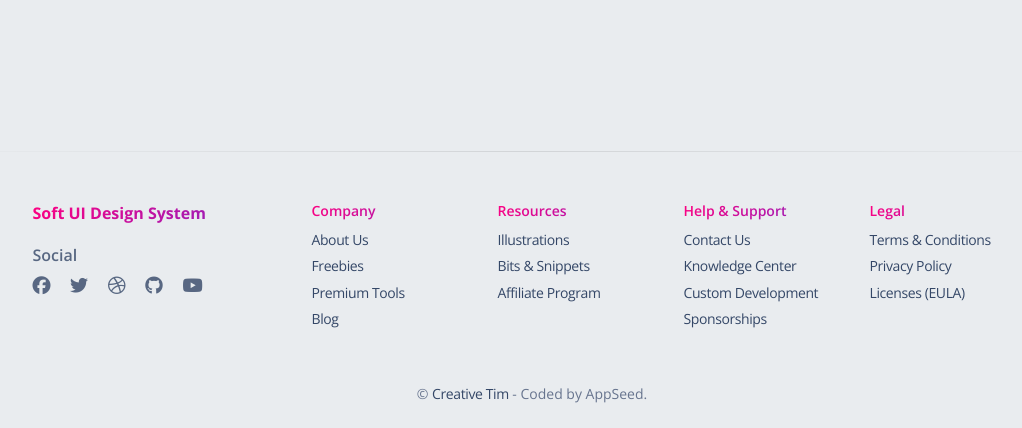
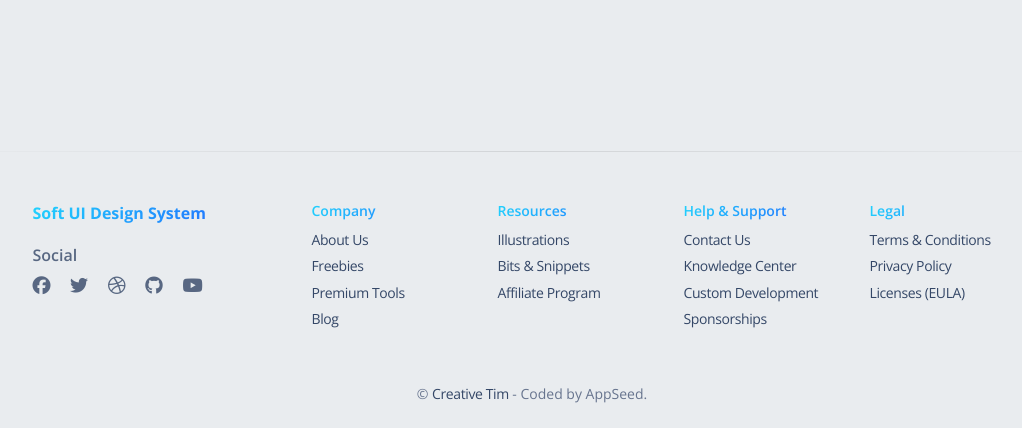
Before and after one commit to Aliancn/Prepaid-dispute-resolution-platform, a Django app: page / in a window 1280 px wide. Shown: the part 1480-1908 px from the top of the page, without its empty margins (108-1130 px from the left). Run offline with Django 4.2, Linux system fonts and the light colour scheme; some libraries are stand-ins or nearby versions.

Commit message:
UI界面的修改, 修改primary -》 info 将红色修改为蓝色

```diff
--- a/base/templates/includes/footer_background.html
+++ b/base/templates/includes/footer_background.html
@@ -6,7 +6,7 @@
     <div class=" row">
       <div class="col-md-3 mb-4 ms-auto">
         <div>
-          <h6 class="text-gradient text-primary font-weight-bolder">Soft UI Design System</h6>
+          <h6 class="text-gradient text-info font-weight-bolder">Soft UI Design System</h6>
         </div>
         <div>
           <h6 class="mt-3 mb-2 opacity-8">Social</h6>
@@ -49,7 +49,7 @@
 
       <div class="col-md-2 col-sm-6 col-6 mb-4">
         <div>
-          <h6 class="text-gradient text-primary text-sm">Company</h6>
+          <h6 class="text-gradient text-info text-sm">Company</h6>
           <ul class="flex-column ms-n3 nav">
             <li class="nav-item">
               <a class="nav-link" href="https://www.creative-tim.com/presentation?AFFILIATE=128200" target="_blank">
@@ -80,7 +80,7 @@
 
       <div class="col-md-2 col-sm-6 col-6 mb-4">
         <div>
-          <h6 class="text-gradient text-primary text-sm">Resources</h6>
+          <h6 class="text-gradient text-info text-sm">Resources</h6>
           <ul class="flex-column ms-n3 nav">
             <li class="nav-item">
               <a class="nav-link" href="https://iradesign.io/" target="_blank">
@@ -105,7 +105,7 @@
 
       <div class="col-md-2 col-sm-6 col-6 mb-4">
         <div>
-          <h6 class="text-gradient text-primary text-sm">Help & Support</h6>
+          <h6 class="text-gradient text-info text-sm">Help & Support</h6>
           <ul class="flex-column ms-n3 nav">
             <li class="nav-item">
               <a class="nav-link" href="https://www.creative-tim.com/contact-us?AFFILIATE=128200" target="_blank">
@@ -137,7 +137,7 @@
 
       <div class="col-md-2 col-sm-6 col-6 mb-4 me-auto">
         <div>
-          <h6 class="text-gradient text-primary text-sm">Legal</h6>
+          <h6 class="text-gradient text-info text-sm">Legal</h6>
           <ul class="flex-column ms-n3 nav">
             <li class="nav-item">
               <a class="nav-link" href="https://www.creative-tim.com/terms?AFFILIATE=128200" target="_blank">
--- a/home/templates/includes/law-navigation-new.html
+++ b/home/templates/includes/law-navigation-new.html
@@ -25,20 +25,9 @@
                   <div class="d-none d-lg-block">
                     <div class="dropdown-header text-dark font-weight-bolder d-flex justify-content-cente align-items-center px-0">
                       <div class="d-inline-block">
-                        <div class="icon icon-shape icon-xs border-radius-md bg-gradient-primary text-center me-2 d-flex align-items-center justify-content-center">
-                          <svg width="12px" height="12px" viewBox="0 0 45 40" version="1.1" xmlns="http://www.w3.org/2000/svg" xmlns:xlink="http://www.w3.org/1999/xlink">
-                            <title>shop</title>
-                            <g stroke="none" stroke-width="1" fill="none" fill-rule="evenodd">
-                              <g transform="translate(-1716.000000, -439.000000)" fill="#FFFFFF" fill-rule="nonzero">
-                                <g transform="translate(1716.000000, 291.000000)">
-                                  <g transform="translate(0.000000, 148.000000)">
-                                    <path d="M46.7199583,10.7414583 L40.8449583,0.949791667 C40.4909749,0.360605034 39.8540131,0 39.1666667,0 L7.83333333,0 C7.1459869,0 6.50902508,0.360605034 6.15504167,0.949791667 L0.280041667,10.7414583 C0.0969176761,11.0460037 -1.23209662e-05,11.3946378 -1.23209662e-05,11.75 C-0.00758042603,16.0663731 3.48367543,19.5725301 7.80004167,19.5833333 L7.81570833,19.5833333 C9.75003686,19.5882688 11.6168794,18.8726691 13.0522917,17.5760417 C16.0171492,20.2556967 20.5292675,20.2556967 23.494125,17.5760417 C26.4604562,20.2616016 30.9794188,20.2616016 33.94575,17.5760417 C36.2421905,19.6477597 39.5441143,20.1708521 42.3684437,18.9103691 C45.1927731,17.649886 47.0084685,14.8428276 47.0000295,11.75 C47.0000295,11.3946378 46.9030823,11.0460037 46.7199583,10.7414583 Z" opacity="0.598981585"></path>
-                                    <path d="M39.198,22.4912623 C37.3776246,22.4928106 35.5817531,22.0149171 33.951625,21.0951667 L33.92225,21.1107282 C31.1430221,22.6838032 27.9255001,22.9318916 24.9844167,21.7998837 C24.4750389,21.605469 23.9777983,21.3722567 23.4960833,21.1018359 L23.4745417,21.1129513 C20.6961809,22.6871153 17.4786145,22.9344611 14.5386667,21.7998837 C14.029926,21.6054643 13.533337,21.3722507 13.0522917,21.1018359 C11.4250962,22.0190609 9.63246555,22.4947009 7.81570833,22.4912623 C7.16510551,22.4842162 6.51607673,22.4173045 5.875,22.2911849 L5.875,44.7220845 C5.875,45.9498589 6.7517757,46.9451667 7.83333333,46.9451667 L19.5833333,46.9451667 L19.5833333,33.6066734 L27.4166667,33.6066734 L27.4166667,46.9451667 L39.1666667,46.9451667 C40.2482243,46.9451667 41.125,45.9498589 41.125,44.7220845 L41.125,22.2822926 C40.4887822,22.4116582 39.8442868,22.4815492 39.198,22.4912623 Z"></path>
-                                  </g>
-                                </g>
-                              </g>
-                            </g>
-                          </svg>
+                        <div class="icon icon-shape icon-xs border-radius-md  text-center me-2 d-flex align-items-center justify-content-center">
+
+                          <img width="24" height="24" src="https://img.icons8.com/material-outlined/24/handshake--v1.png" alt="handshake--v1"/>
                         </div>
                       </div>维权业务选择
                     </div>
--- a/home/templates/pages/documents.html
+++ b/home/templates/pages/documents.html
@@ -13,7 +13,7 @@
 <section style="margin-top: 100px;">
     <div class="container py-4">
         <div class="card">
-            <div class="card-header bg-primary text-white py-4">
+            <div class="card-header bg-info text-white py-4">
                 <div class="col-md-6 text-left">案例列表</div>
             </div>
             <div class="card-body pt-4">
@@ -29,7 +29,7 @@
                         </div>
                     </div>
                     <div class="col-md-4">
-                        <button type="button" class="btn bg-gradient-primary w-auto me-1 mb-0" id="queryButton">查询</button>
+                        <button type="button" class="btn bg-gradient-info w-auto me-1 mb-0" id="queryButton">查询</button>
                     </div>
                 </div>
                 <div class="table-responsive" >
@@ -54,7 +54,7 @@
                 </div>
                 <div class="row justify-content-between py-2">
                     <div class="col-lg-4">
-                        <ul class="pagination pagination-primary m-4" id="pagination">
+                        <ul class="pagination pagination-info m-4" id="pagination">
                             <li class="page-item disabled" id="previous-page">
                                 <a class="page-link" href="javascript:;" aria-label="Previous">
                                     <span aria-hidden="true">&laquo;</span>
--- a/home/templates/pages/home.html
+++ b/home/templates/pages/home.html
@@ -19,12 +19,12 @@
       <div class="container">
         <div class="row">
           <div class="col-lg-6 col-md-7 d-flex justify-content-center flex-column">
-            <h1 class="text-gradient text-primary">消费纠纷解决</h1>
+            <h1 class="text-gradient text-info">消费纠纷解决</h1>
             <h1 class="mb-4">一站式平台</h1>
             <p class="lead pe-5 me-5">一项针对当前消费市场中消费纠纷所遭遇的维权挑战而精心打造的综合性在线服务平台</p>
             <div class="buttons">
-              <button type="button" class="btn bg-gradient-primary mt-4" href="{% url "successful-cases" 1 %}">Get Started</button>
-              <button type="button" class="btn text-primary shadow-none mt-4">Read more</button>
+              <button type="button" class="btn bg-gradient-info mt-4" href="{% url "successful-cases" 1 %}">Get Started</button>
+              <button type="button" class="btn text-info shadow-none mt-4">Read more</button>
             </div>
           </div>
         </div>
@@ -67,7 +67,7 @@
           <div class="row">
             <div class="col-md-4 position-relative">
               <div class="p-3 text-center">
-                <h1 class="text-gradient text-primary"><span id="state1" countTo="70">0</span>+</h1>
+                <h1 class="text-gradient text-info"><span id="state1" countTo="70">0</span>+</h1>
                 <h5 class="mt-3">Coded Elements</h5>
                 <p class="text-sm">From buttons, to inputs, navbars, alerts or cards, you are covered</p>
               </div>
@@ -75,7 +75,7 @@
             </div>
             <div class="col-md-4 position-relative">
               <div class="p-3 text-center">
-                <h1 class="text-gradient text-primary"><span id="state2" countTo="15">0</span>+</h1>
+                <h1 class="text-gradient text-info"><span id="state2" countTo="15">0</span>+</h1>
                 <h5 class="mt-3">Design Blocks</h5>
                 <p class="text-sm">Mix the sections, change the colors and unleash your creativity</p>
               </div>
@@ -83,7 +83,7 @@
             </div>
             <div class="col-md-4">
               <div class="p-3 text-center">
-                <h1 class="text-gradient text-primary" id="state3" countTo="4">0</h1>
+                <h1 class="text-gradient text-info" id="state3" countTo="4">0</h1>
                 <h5 class="mt-3">Pages</h5>
                 <p class="text-sm">Save 3-4 weeks of work when you use our pre-made pages for your website</p>
               </div>
@@ -102,7 +102,7 @@
             <div class="col-md-6">
               <div class="info">
                 <div class="icon icon-sm">
-                  <svg class="text-primary" width="25px" height="25px" viewBox="0 0 40 44" version="1.1" xmlns="http://www.w3.org/2000/svg" xmlns:xlink="http://www.w3.org/1999/xlink">
+                  <svg class="text-info" width="25px" height="25px" viewBox="0 0 40 44" version="1.1" xmlns="http://www.w3.org/2000/svg" xmlns:xlink="http://www.w3.org/1999/xlink">
                     <title>document</title>
                     <g stroke="none" stroke-width="1" fill="none" fill-rule="evenodd">
                       <g transform="translate(-1870.000000, -591.000000)" fill="#FFFFFF" fill-rule="nonzero">
@@ -123,7 +123,7 @@
             <div class="col-md-6">
               <div class="info">
                 <div class="icon icon-sm">
-                  <svg class="text-primary" width="25px" height="25px" viewBox="0 0 45 40" version="1.1" xmlns="http://www.w3.org/2000/svg" xmlns:xlink="http://www.w3.org/1999/xlink">
+                  <svg class="text-info" width="25px" height="25px" viewBox="0 0 45 40" version="1.1" xmlns="http://www.w3.org/2000/svg" xmlns:xlink="http://www.w3.org/1999/xlink">
                     <title>shop</title>
                     <g stroke="none" stroke-width="1" fill="none" fill-rule="evenodd">
                       <g transform="translate(-1716.000000, -439.000000)" fill="#FFFFFF" fill-rule="nonzero">
@@ -147,7 +147,7 @@
             <div class="col-md-6 mt-3">
               <div class="info">
                 <div class="icon icon-sm">
-                  <svg class="text-primary" width="25px" height="25px" viewBox="0 0 42 44" version="1.1" xmlns="http://www.w3.org/2000/svg" xmlns:xlink="http://www.w3.org/1999/xlink">
+                  <svg class="text-info" width="25px" height="25px" viewBox="0 0 42 44" version="1.1" xmlns="http://www.w3.org/2000/svg" xmlns:xlink="http://www.w3.org/1999/xlink">
                     <title>time-alarm</title>
                     <g stroke="none" stroke-width="1" fill="none" fill-rule="evenodd">
                       <g transform="translate(-2319.000000, -440.000000)" fill="#923DFA" fill-rule="nonzero">
@@ -170,7 +170,7 @@
             <div class="col-md-6 mt-3">
               <div class="info">
                 <div class="icon icon-sm">
-                  <svg class="text-primary" width="25px" height="25px" viewBox="0 0 42 42" version="1.1" xmlns="http://www.w3.org/2000/svg" xmlns:xlink="http://www.w3.org/1999/xlink">
+                  <svg class="text-info" width="25px" height="25px" viewBox="0 0 42 42" version="1.1" xmlns="http://www.w3.org/2000/svg" xmlns:xlink="http://www.w3.org/1999/xlink">
                     <title>office</title>
                     <g stroke="none" stroke-width="1" fill="none" fill-rule="evenodd">
                       <g transform="translate(-1869.000000, -293.000000)" fill="#FFFFFF" fill-rule="nonzero">
@@ -192,7 +192,7 @@
           </div>
         </div>
         <div class="col-lg-4 ms-auto me-auto p-lg-4 mt-lg-0 mt-4">
-          <div class="card card-background card-background-mask-primary tilt" data-tilt>
+          <div class="card card-background card-background-mask-info tilt" data-tilt>
             <div class="full-background" style="background-image: url('https://raw.githubusercontent.com/creativetimofficial/public-assets/master/soft-ui-design-system/assets/img/team-working.jpg')"></div>
             <div class="card-body pt-7 text-center">
               <div class="icon icon-lg up mb-3 mt-3">
--- a/home/templates/pages/post-details.html
+++ b/home/templates/pages/post-details.html
@@ -105,7 +105,7 @@
           {% comment %}button{% endcomment %}
           <div class="row" style="margin-top: 30px;">
             <div class="d-flex justify-content-center">
-              <a href="{% url 'post-case' %}" class="btn btn-primary btn-lg">发表讨论</a>
+              <a href="{% url 'post-case' %}" class="btn btn-info btn-lg">发表讨论</a>
             </div>
           </div>
         </div>
--- a/home/templates/pages/post.html
+++ b/home/templates/pages/post.html
@@ -46,9 +46,9 @@
                                     </div>
                                 </div>
                                 <div class="col-md-12">
-                                    {% comment %} <button type="submit" class="btn bg-gradient-primary w-100">提交</button> {% endcomment %}
+                                    {% comment %} <button type="submit" class="btn bg-gradient-info w-100">提交</button> {% endcomment %}
                                     <!-- Button to trigger modal -->
-                                <button type="button" class="btn bg-gradient-primary w-100" id="modalButton" data-bs-toggle="modal" data-bs-target="#exampleModal">
+                                <button type="button" class="btn bg-gradient-info w-100" id="modalButton" data-bs-toggle="modal" data-bs-target="#exampleModal">
                                     提交
                                 </button>
 
@@ -142,7 +142,7 @@
                                                     <p>A small river named Duden flows by their place and supplies it with the necessary regelialia.</p>
                                                 </div>
                                             <div class="modal-footer">
-                                                <button type="submit" class="btn bg-gradient-primary">确定</button>
+                                                <button type="submit" class="btn bg-gradient-info">确定</button>
                                                 <button type="button" class="btn btn-link  ml-auto" data-bs-dismiss="modal">取消</button>
                                             </div>
                                         </div>
--- a/home/templates/pages/smart-analysis.html
+++ b/home/templates/pages/smart-analysis.html
@@ -19,7 +19,7 @@
       <div class="row">
         <div class="col-md-2">
           <div class="list-group">
-            <a href="#" class="list-group-item list-group-item-action active">Topic</a>
+            <a href="#" class="list-group-item list-group-item-action "style="background-color: lightgray;">Topic</a>
             <a href="{% url 'smart-analysis' %}?topic={{ topic }}" class="list-group-item list-group-item-action" >topic 1</a>
             {% for topic in topics %}
               {% if topic == topic_now %}
@@ -70,7 +70,7 @@
             {% csrf_token %}
             <div class="input-group mb-3">
               <input type="text" class="form-control" placeholder="请描述你遇见的问题..." id="form-input" />
-              <button class="btn btn-primary mb-0" type="submit">发送</button>
+              <button class="btn btn-info mb-0" type="submit">发送</button>
             </div>
           </form>
         </div>
```
Also changed, not shown: home/templates/pages/dispute-list.html (+5 -5 lines), home/templates/pages/my-provements.html (+4 -4 lines), home/templates/pages/successful-cases.html (+8 -8 lines).
